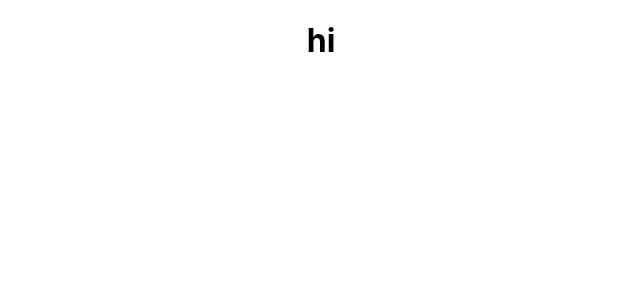
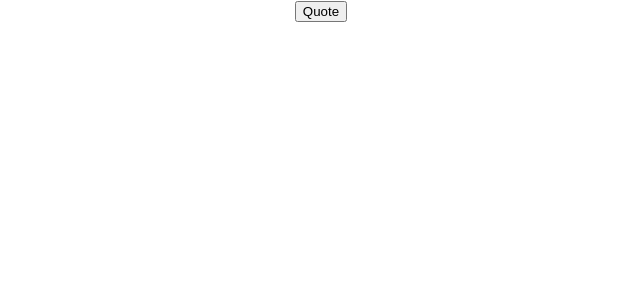
Before and after one commit to mariapopadiuk/quote-generator, a React (Create React App) app: page / in a window 1280 px wide. Shown: the top 300 px of the page, without its empty margins (319-959 px from the left). Built offline with nearby package versions, Linux system fonts and the light colour scheme.

Commit message:
create button and get data

```diff
--- a/src/App.js
+++ b/src/App.js
@@ -1,9 +1,19 @@
+import { useState } from 'react';
 import './App.css';
+//import './index.css';
 
 function App() {
+const [quote, setQuote] = useState('');
+
+function getQuote() {
+  fetch('https://type.fit/api/quotes')
+  .then((res) => res.json())
+  .then((data) => console.log(data))
+}
+
   return (
     <div className="App">
-<h1>hi</h1>
+      <button onClick={getQuote}>Quote</button>
     </div>
   );
 }
```
